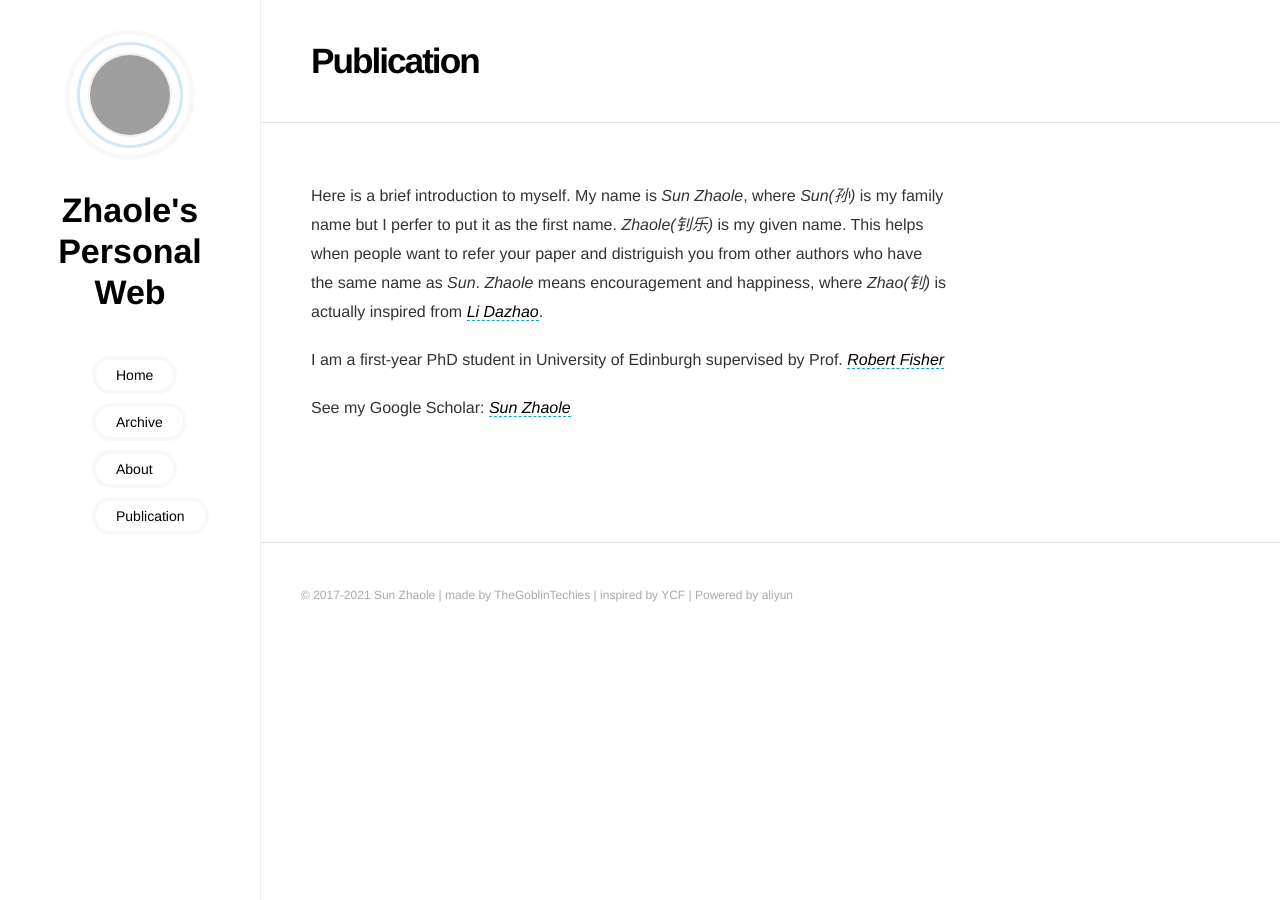
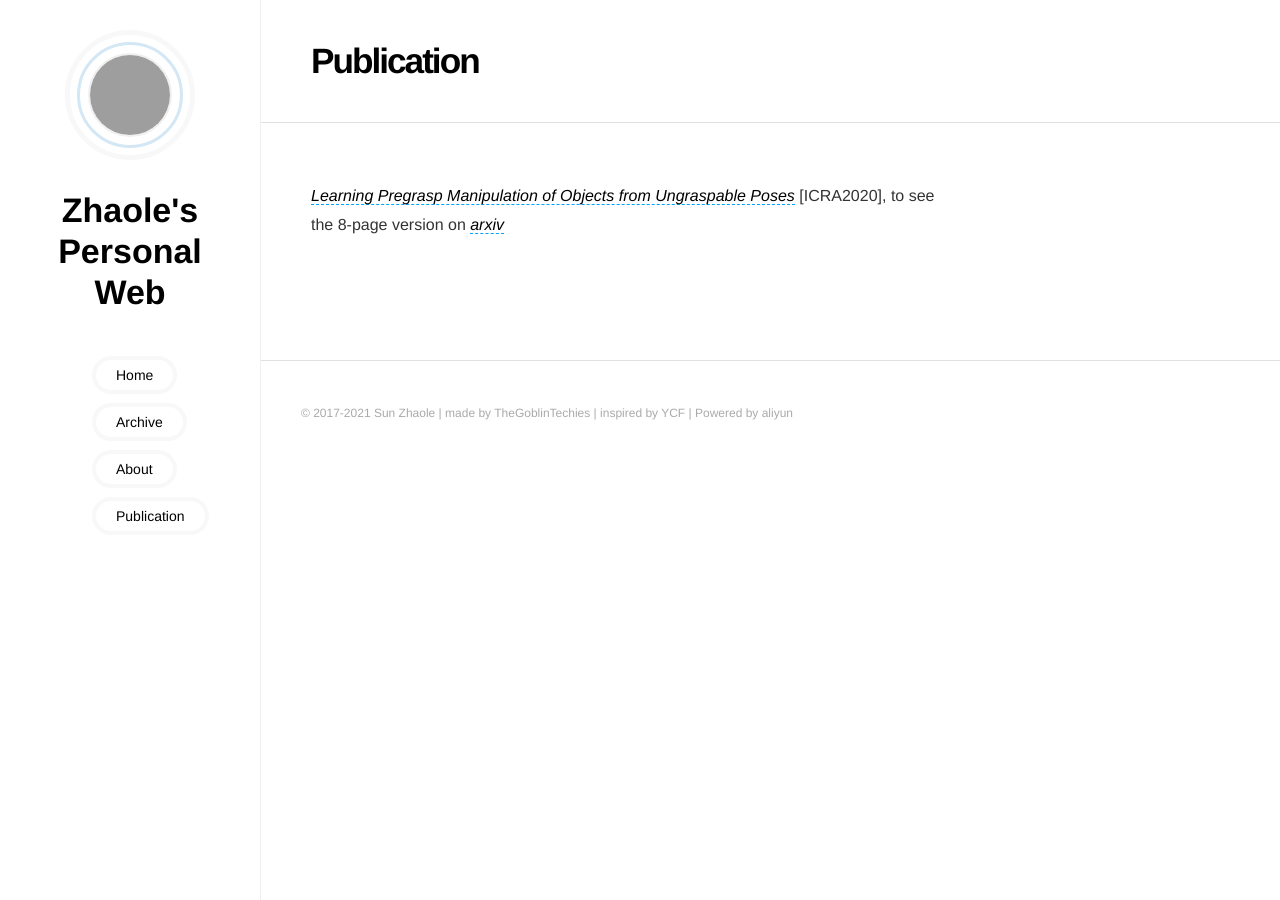
Before and after one commit to TheGoblinTechies/thegoblintechies.github.io, a Jekyll site: the page built from publication.md, in a window 1280 px wide. Built offline with Jekyll 4.4.1, drawn with Linux system fonts in a browser that asks for light colours; grey boxes are pictures that could not be loaded.

Commit message:
add one paper in the publication site

```diff
--- a/publication.md
+++ b/publication.md
@@ -4,9 +4,4 @@ title: Publication
 active: publication
 ---
 
-
-Here is a brief introduction to myself. My name is *Sun Zhaole*, where *Sun(孙)* is my family name but I perfer to put it as the first name. *Zhaole(钊乐)* is my given name. This helps when people want to refer your paper and distriguish you from other authors who have the same name as *Sun*. *Zhaole* means encouragement and happiness, where *Zhao(钊)* is actually inspired from [*Li Dazhao*](https://en.wikipedia.org/wiki/Li_Dazhao).
-
-I am a first-year PhD student in University of Edinburgh supervised by Prof. [*Robert Fisher*](https://homepages.inf.ed.ac.uk/rbf/)
-
-See my Google Scholar: [*Sun Zhaole*](https://scholar.google.com/citations?user=onTsdhYAAAAJ&hl=en&oi=ao)
+[*Learning Pregrasp Manipulation of Objects from Ungraspable Poses*](https://ieeexplore.ieee.org/document/9196982) \[ICRA2020\], to see the 8-page version on [*arxiv*](https://arxiv.org/abs/2002.06344)
```
